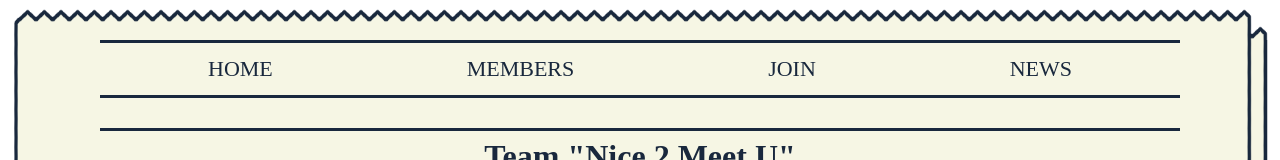
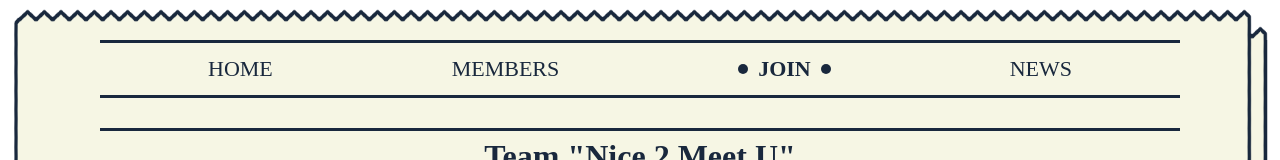
Before and after one commit to Get2Knowyou/weare2, a plain HTML site: page miniproject/join/join.html in a window 1280 px wide. Shown: the top 160 px of the page. Drawn offline with Linux system fonts and the light colour scheme.

Commit message:
header 활성화 클래스 추가

```diff
--- a/miniproject/join/join.html
+++ b/miniproject/join/join.html
@@ -17,7 +17,7 @@
           <li>
             <a href="../member/member.html">MEMBERS</a>
           </li>
-          <li>
+          <li class="on">
             <a href="../join/join.html">JOIN</a>
           </li>
           <li>
```
